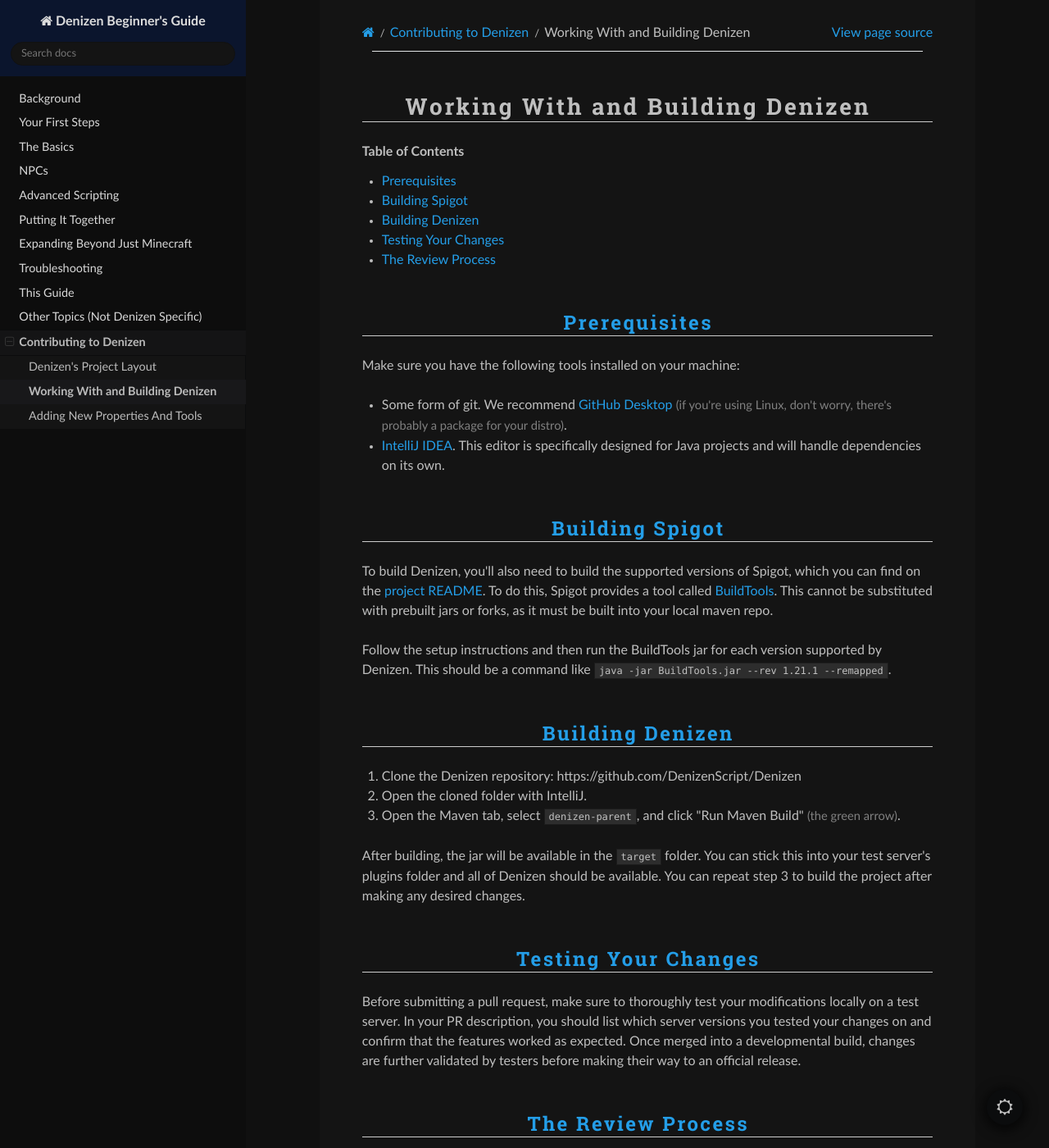
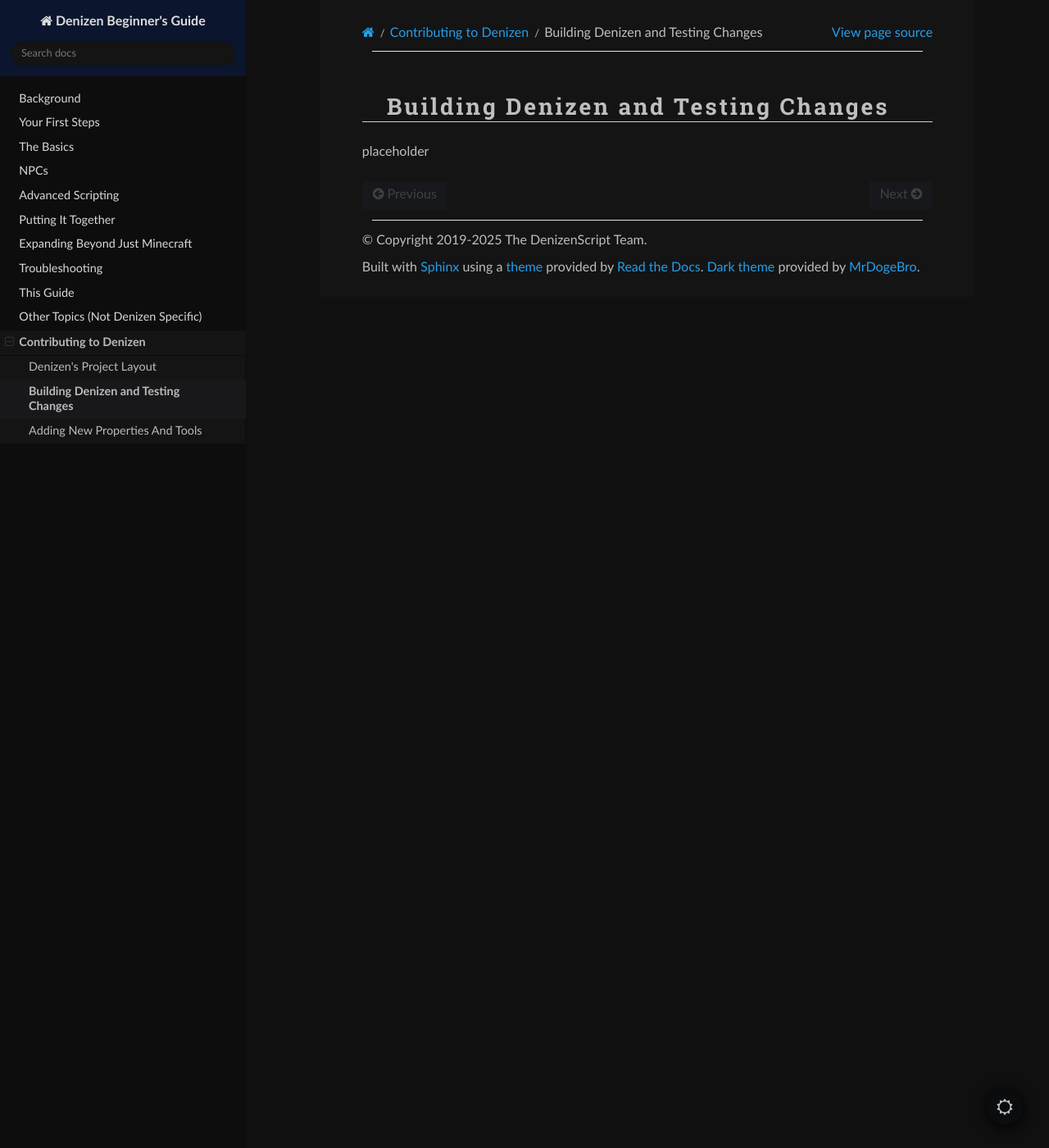
Before and after one commit to DenizenScript/Denizen-Beginners-Guide, a Sphinx documentation site: the page built from source/guides/contributing/building.md, in a window 1280 px wide and 1400 px high. Shown: the whole window at 82% size. Built offline with Sphinx 7.4.7 and the Read the Docs theme 3.1.0, drawn with Linux system fonts in a browser that asks for light colours; some of the changed text lies outside the part shown.

Commit message:
finish? starting page and replace building page with placeholder

````diff
--- a/source/guides/contributing/building.md
+++ b/source/guides/contributing/building.md
@@ -1,4 +1,4 @@
-Working With and Building Denizen
+Building Denizen and Testing Changes
 ---------------------------------
 
 ```eval_rst
@@ -6,32 +6,4 @@ Working With and Building Denizen
     :local:
 ```
 
-### Prerequisites
-
-Make sure you have the following tools installed on your machine:
-
-- Some form of git. We recommend [GitHub Desktop](https://desktop.github.com/) <span class="parens">(if you're using Linux, don't worry, there's probably a package for your distro)</span>.
-- [IntelliJ IDEA](https://www.jetbrains.com/idea/). This editor is specifically designed for Java projects and will handle dependencies on its own.
-
-### Building Spigot
-
-To build Denizen, you'll also need to build the supported versions of Spigot, which you can find on the [project README](https://github.com/DenizenScript/Denizen#readme). To do this, Spigot provides a tool called [BuildTools](https://www.spigotmc.org/wiki/buildtools/). This cannot be substituted with prebuilt jars or forks, as it must be built into your local maven repo.
-
-Follow the setup instructions and then run the BuildTools jar for each version supported by Denizen. This should be a command like `java -jar BuildTools.jar --rev 1.21.1 --remapped`.
-
-### Building Denizen
-
-1. Clone the Denizen repository: https://github.com/DenizenScript/Denizen
-2. Open the cloned folder with IntelliJ.
-3. Open the Maven tab, select `denizen-parent`, and click "Run Maven Build" <span class="parens">(the green arrow)</span>.
-
-After building, the jar will be available in the `target` folder. You can stick this into your test server's plugins folder and all of Denizen should be available. You can repeat step 3 to build the project after making any desired changes.
-
-
-### Testing Your Changes
-
-Before submitting a pull request, make sure to thoroughly test your modifications locally on a test server. In your PR description, you should list which server versions you tested your changes on and confirm that the features worked as expected. Once merged into a developmental build, changes are further validated by testers before making their way to an official release.
-
-### The Review Process
-
-When you submit a pull request, maintainers will likely leave detailed reviews that point out minor adjustments or suggest improvements. This process is highly educational: the maintainers want to help you learn every detail of good coding practices so you can do even better on your next contribution! Although fixing minor issues might seem tedious, this feedback loop trains contributors to handle things effectively and helps ensure the long-term health of the project.
+placeholder
````
Also changed, not shown: source/guides/contributing/beginning.md (+13 -1 lines).
